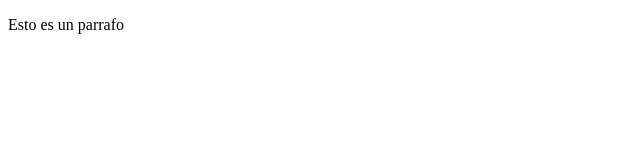
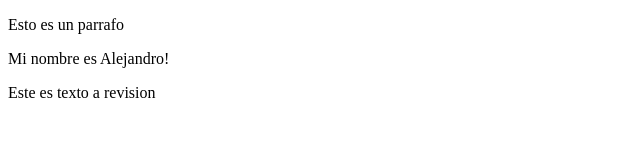
Before and after one commit to AlejoGut096/PullTest, a plain HTML site: page index.html in a window 1280 px wide. Shown: the whole page, without its empty margins (0-640 px from the left). Drawn offline with Linux system fonts and the light colour scheme.

Commit message:
Commit desde la copia

```diff
--- a/index.html
+++ b/index.html
@@ -7,5 +7,7 @@
 </head>
 <body>
     <p>Esto es un parrafo</p>
+    <p>Mi nombre es Alejandro!</p>
+    <p>Este es texto a revision</p>
 </body>
 </html>
```
